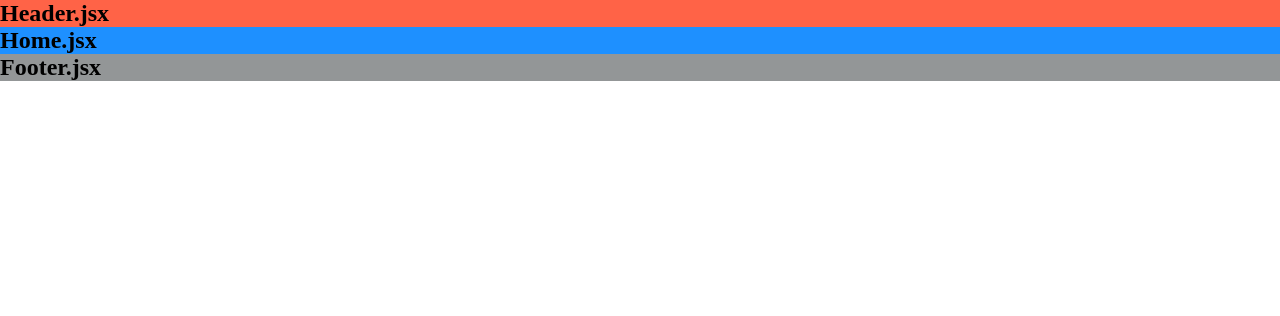
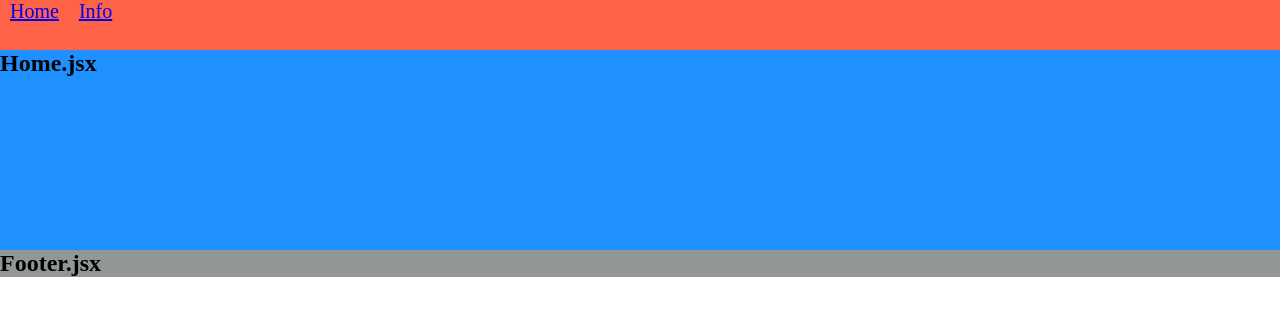
Before and after one commit to codingrecipe1/react_basic, a React (Create React App) app: page / in a window 1280 px wide. Shown: the top 316 px of the page. Built offline with nearby package versions, Linux system fonts and the light colour scheme.

Commit message:
03_화면전환하기_라우팅

```diff
--- a/package.json
+++ b/package.json
@@ -8,6 +8,7 @@
     "@testing-library/user-event": "^13.5.0",
     "react": "^18.2.0",
     "react-dom": "^18.2.0",
+    "react-router-dom": "^6.11.2",
     "react-scripts": "5.0.1",
     "web-vitals": "^2.1.4"
   },
--- a/src/App.css
+++ b/src/App.css
@@ -4,10 +4,17 @@
 
 .header {
     background-color: #ff6347;
+    height: 50px;
+}
+
+.header a {
+    margin: 10px;
+    font-size: 20px;
 }
 
 .home {
     background-color: dodgerblue;
+    height: 200px;
 }
 
 .footer {
--- a/src/App.js
+++ b/src/App.js
@@ -2,12 +2,19 @@
 import Header from './Header';
 import Home from './Home';
 import Footer from './Footer';
+import { BrowserRouter, Route, Routes } from 'react-router-dom';
+import Info from './pages/Info';
 
 function App() {
   return (
     <div className="App">
-      <Header />
-      <Home />
+      <BrowserRouter>
+        <Header />
+        <Routes>
+          <Route path='/' element={<Home />} />
+          <Route path='/info' element={<Info />} />
+        </Routes>
+      </BrowserRouter>
       <Footer />
     </div>
   );
--- a/src/Header.jsx
+++ b/src/Header.jsx
@@ -1,7 +1,10 @@
+import { Link } from "react-router-dom";
+
 const Header = () => {
     return(
         <div className="header">
-            <h2>Header.jsx</h2>
+            <Link to="/">Home</Link>
+            <Link to="/info">Info</Link>
         </div>
     );
 }
--- /dev/null
+++ b/src/pages/Info.jsx
@@ -0,0 +1,8 @@
+const Info = () => {
+    return(
+        <div className="info-page page">
+            <h2>Info.jsx</h2>
+        </div>
+    );
+}
+export default Info;
```
Also changed, not shown: 1 other file (tests, documents, lock files or other folders).
